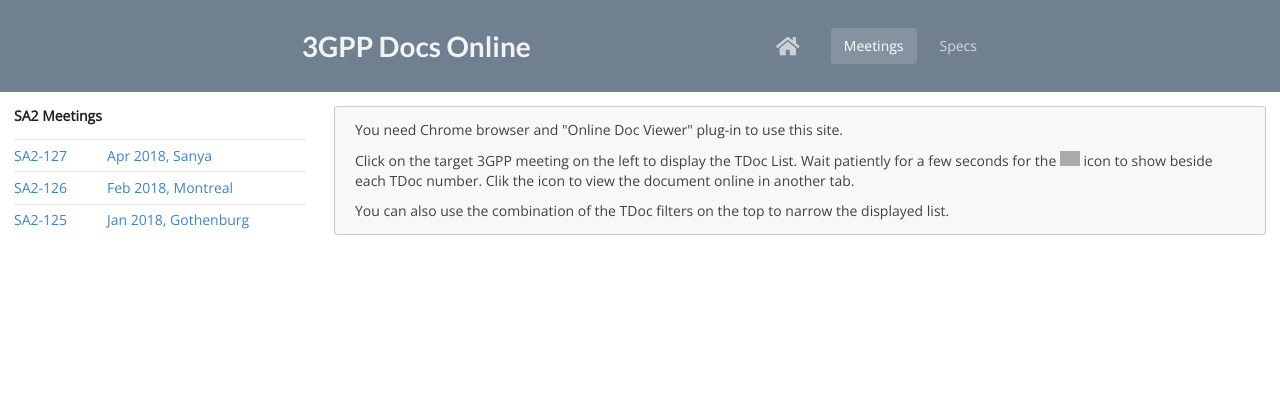
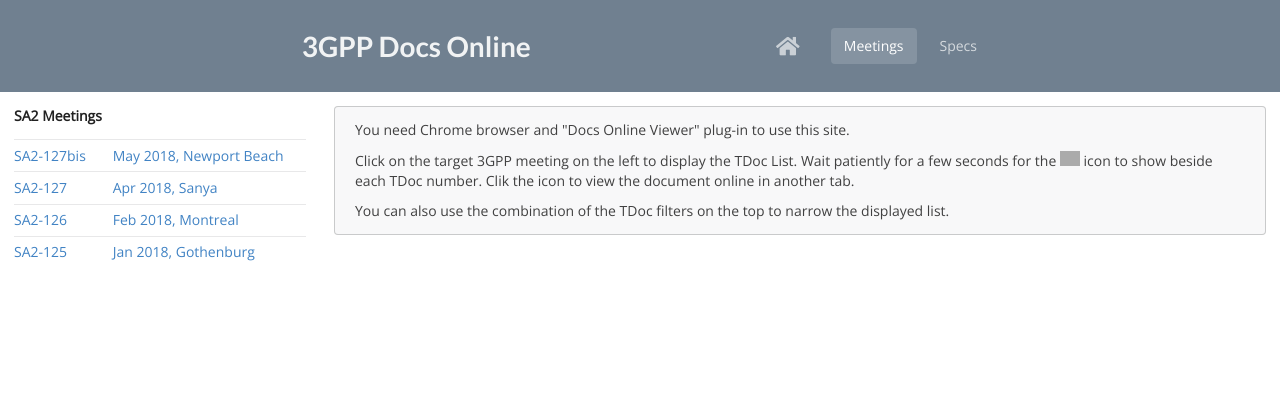
Before and after one commit to wangguanzhou/xgppdocs, a Django app: page / in a window 1280 px wide. Shown: the top 420 px of the page. Run offline with Django 3.2, Linux system fonts and the light colour scheme; some libraries are stand-ins or nearby versions; grey boxes are pictures that could not be loaded.

Commit message:
new meeting SA2-127bis

```diff
--- a/templates/homepage.html
+++ b/templates/homepage.html
@@ -35,7 +35,7 @@
         {% block tdoc-list %}
         {% endblock %}
         <div class="ui message">
-            <p>You need Chrome browser and "Online Doc Viewer" plug-in to use this site.</p>
+            <p>You need Chrome browser and <h ref="https://chrome.google.com/webstore/detail/docs-online-viewer/gmpljdlgcdkljlppaekciacdmdlhfeon?hl=en">"Docs Online Viewer"</h> plug-in to use this site.</p>
             <p>Click on the target 3GPP meeting on the left to display the TDoc List. Wait patiently for a few seconds for
                 the <img width="20" src="http://dov.parishod.com/assets/images/beside-link-icon.svg"></img> icon to show beside
                  each TDoc number. Clik the icon to view the document online in another tab.</p>
--- a/xgppdocs/views.py
+++ b/xgppdocs/views.py
@@ -6,6 +6,7 @@
 from .forms import TDocFilter
 
 SA2Meetings = [
+    {'name': 'SA2-127bis', 'time': 'May 2018', 'city': 'Newport Beach',},
     {'name': 'SA2-127', 'time': 'Apr 2018', 'city': 'Sanya',},
     {'name': 'SA2-126', 'time': 'Feb 2018', 'city': 'Montreal',},
     {'name': 'SA2-125', 'time': 'Jan 2018', 'city': 'Gothenburg',},
@@ -14,11 +15,13 @@
 FTP_3GPP_HOST = 'ftp.3gpp.org'
 SA2Path = '/tsg_sa/WG2_Arch/'
 MeetingTDocPath = {
+    'SA2-127bis': SA2Path+'TSGS2_127BIS_Newport_Beach/Docs/',
     'SA2-127': SA2Path+'TSGS2_127_Sanya/Docs/',
     'SA2-126': SA2Path+'TSGS2_126_Montreal/Docs/',
     'SA2-125': SA2Path+'TSGS2_125_Gothenburg/Docs/',
 }
 TDocListNames = {
+    'SA2-127': 'TDoc_List_Meeting_SA2#127-Bis.xlsx',
     'SA2-127': 'TDoc_List_Meeting_SA2#127.xlsx',
     'SA2-126': 'TDoc_List_Meeting_SA2#126.xlsx',
     'SA2-125': 'TDoc_List_Meeting_SA2#125.xlsx',
```
